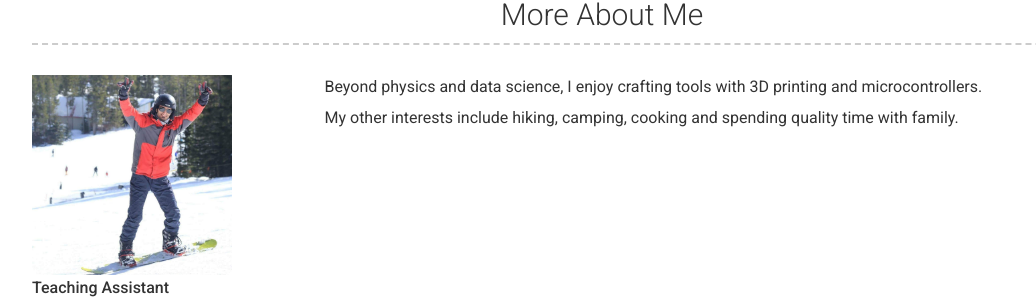
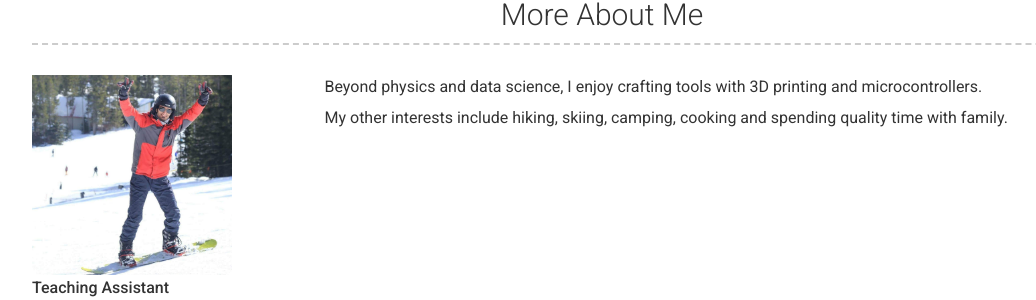
Before and after one commit to naserih/naserih.github.io, a Jekyll site: the page built from index.md, in a window 1280 px wide and 900 px high, scrolled down 5781 px. Shown: the part 420-720 px from the top of the window, without its empty margins (38-1074 px from the left). Built offline with Jekyll 4.4.1, drawn with Linux system fonts in a browser that asks for light colours; nearby versions of some CDN libraries.

Commit message:
config changed

```diff
--- a/_config.yml
+++ b/_config.yml
@@ -527,7 +527,7 @@ content:
           Beyond physics and data science,
           I enjoy crafting tools with 3D printing and microcontrollers.
 
-          My other interests include hiking, camping, cooking
+          My other interests include hiking, skiing, camping, cooking
           and spending quality time with family.
 
 # Footer
```
